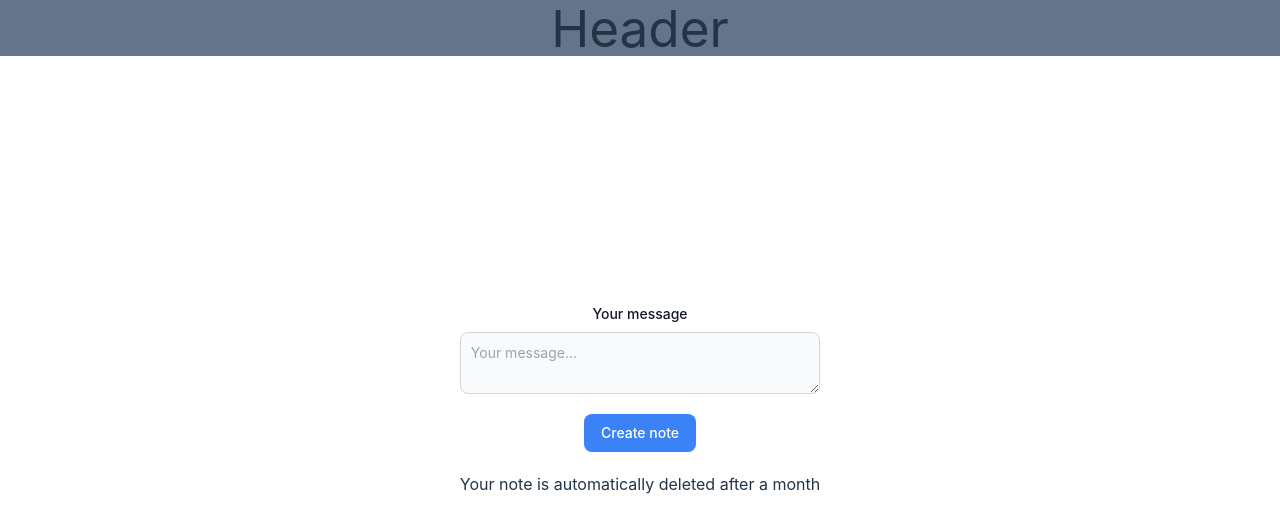
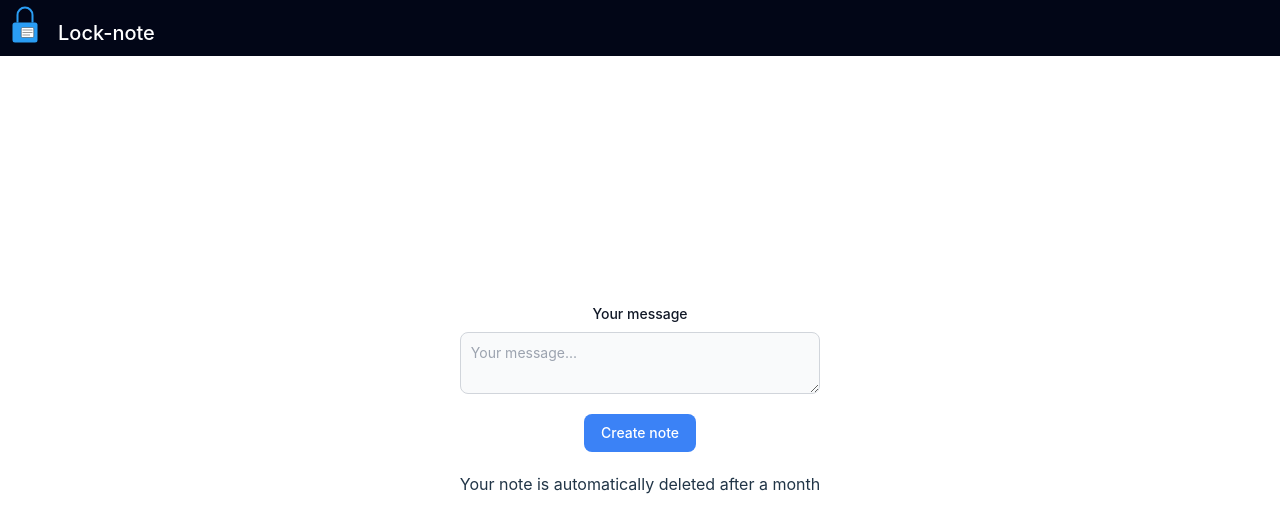
Before and after one commit to trolund/lock-note, a React (Vite) app in the folder src/LockNote.Client/: page / in a window 1280 px wide. Shown: the top 532 px of the page. Built offline with nearby package versions, Linux system fonts and the light colour scheme; no server answers.

Commit message:
header and layout

```diff
--- a/src/LockNote.Client/package.json
+++ b/src/LockNote.Client/package.json
@@ -10,6 +10,9 @@
     "preview": "vite preview"
   },
   "dependencies": {
+    "@fortawesome/fontawesome-svg-core": "^6.7.1",
+    "@fortawesome/free-solid-svg-icons": "^6.7.1",
+    "@fortawesome/react-fontawesome": "^0.2.2",
     "localforage": "^1.10.0",
     "match-sorter": "^8.0.0",
     "react": "^18.3.1",
--- a/src/LockNote.Client/src/App.tsx
+++ b/src/LockNote.Client/src/App.tsx
@@ -10,15 +10,15 @@ function App() {
   const queryClient = new QueryClient();
   return (
     <QueryClientProvider client={queryClient}>
-      <Layout>
-        <BrowserRouter>
+      <BrowserRouter>
+        <Layout>
           <Routes>
             <Route index element={<Index />}></Route>
             <Route path="note/:noteId" element={<ReadNote />}></Route>
             <Route path="*" element={<PageNotFound />} />
           </Routes>
-        </BrowserRouter>
-      </Layout>
+        </Layout>
+      </BrowserRouter>
     </QueryClientProvider>
   );
 }
--- a/src/LockNote.Client/src/component/header.tsx
+++ b/src/LockNote.Client/src/component/header.tsx
@@ -1,7 +1,75 @@
+import { Link } from "react-router-dom";
+
 export const Header = () => {
   return (
-    <div>
-      <h1>Header</h1>
+    <div className="fixed w-screen h-14 top-0 left-0  bg-slate-950">
+      <div className="flex align-middle gap-2">
+        <svg
+          xmlns="http://www.w3.org/2000/svg"
+          width="50"
+          height="50"
+          viewBox="0 0 200 200"
+        >
+          <rect
+            x="50"
+            y="90"
+            width="100"
+            height="80"
+            rx="10"
+            ry="10"
+            fill="#2a9df4"
+          />
+
+          <path
+            d="M70 90 V60 A30 30 0 0 1 130 60 V90"
+            fill="none"
+            stroke="#2a9df4"
+            stroke-width="8"
+          />
+
+          <rect
+            x="85"
+            y="110"
+            width="50"
+            height="40"
+            rx="5"
+            ry="5"
+            fill="#fff"
+            stroke="#333"
+            stroke-width="2"
+          />
+          <line
+            x1="90"
+            y1="120"
+            x2="130"
+            y2="120"
+            stroke="#333"
+            stroke-width="2"
+          />
+          <line
+            x1="90"
+            y1="130"
+            x2="130"
+            y2="130"
+            stroke="#333"
+            stroke-width="2"
+          />
+          <line
+            x1="90"
+            y1="140"
+            x2="120"
+            y2="140"
+            stroke="#333"
+            stroke-width="2"
+          />
+        </svg>
+
+        <h1>
+          <Link className="text-white text-xl align-middle" to="/">
+            Lock-note
+          </Link>
+        </h1>
+      </div>
     </div>
   );
 };
--- a/src/LockNote.Client/src/component/layout.tsx
+++ b/src/LockNote.Client/src/component/layout.tsx
@@ -9,9 +9,7 @@ type LayoutProps = {
 export const Layout = ({ children }: LayoutProps) => {
   return (
     <>
-      <div className="fixed w-screen h-14 top-0 left-0 bg-slate-500">
-        <Header />
-      </div>
+      <Header />
 
       {children}
     </>
--- a/src/LockNote.Client/src/pages/Index.tsx
+++ b/src/LockNote.Client/src/pages/Index.tsx
@@ -3,6 +3,8 @@ import { useCreateNote } from "../api/client";
 import { useQueryClient } from "react-query";
 import { NoteDto } from "../types/NoteDto";
 import { Link } from "react-router-dom";
+import { FontAwesomeIcon } from "@fortawesome/react-fontawesome";
+import { faClipboard } from "@fortawesome/free-solid-svg-icons";
 
 export const Index = () => {
   const queryClient = useQueryClient();
@@ -22,8 +24,9 @@ export const Index = () => {
 
   if (data) {
     return (
-      <div className="max-w-2xl mx-auto min-h-8">
+      <div className="flex-col gap-4 max-w-2xl mx-auto min-h-8">
         <p>Your note has been created! You can access it at</p>
+        <div className="flex flex-col">
           <Link
             to={`${baseUrl}/note/${data.id}`}
           >{`${baseUrl}/note/${data.id}`}</Link>
@@ -32,8 +35,10 @@ export const Index = () => {
             className="px-4 py-2 mt-5 text-sm font-medium text-white bg-blue-500 rounded-lg hover:bg-blue-600"
             onClick={() => copyToClipboard(data)}
           >
+            <FontAwesomeIcon icon={faClipboard} className="mr-2" />
             Copy to clipboard
           </button>
+        </div>
       </div>
     );
   }
```
Lines whose indentation alone changed are shown as unchanged.
